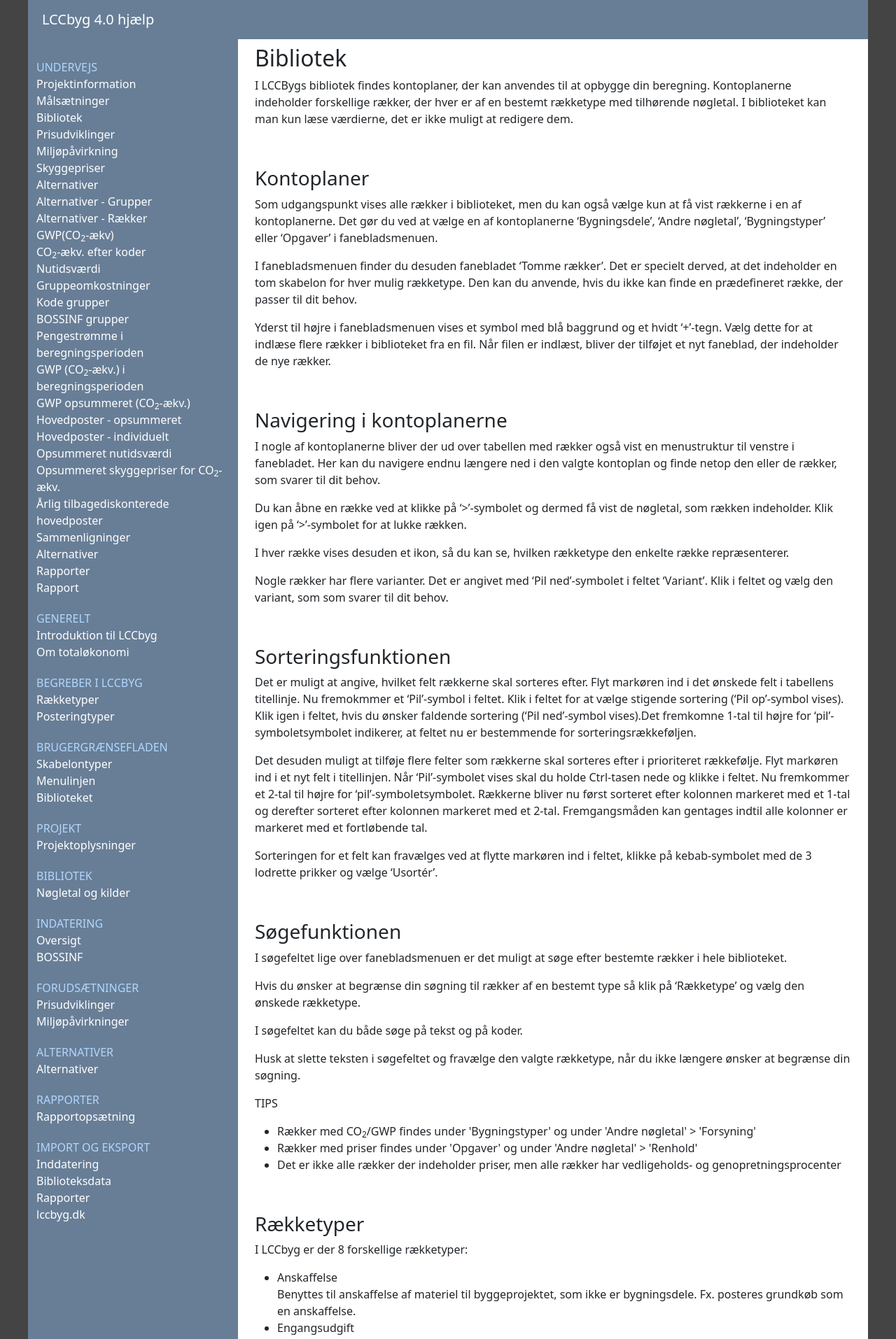
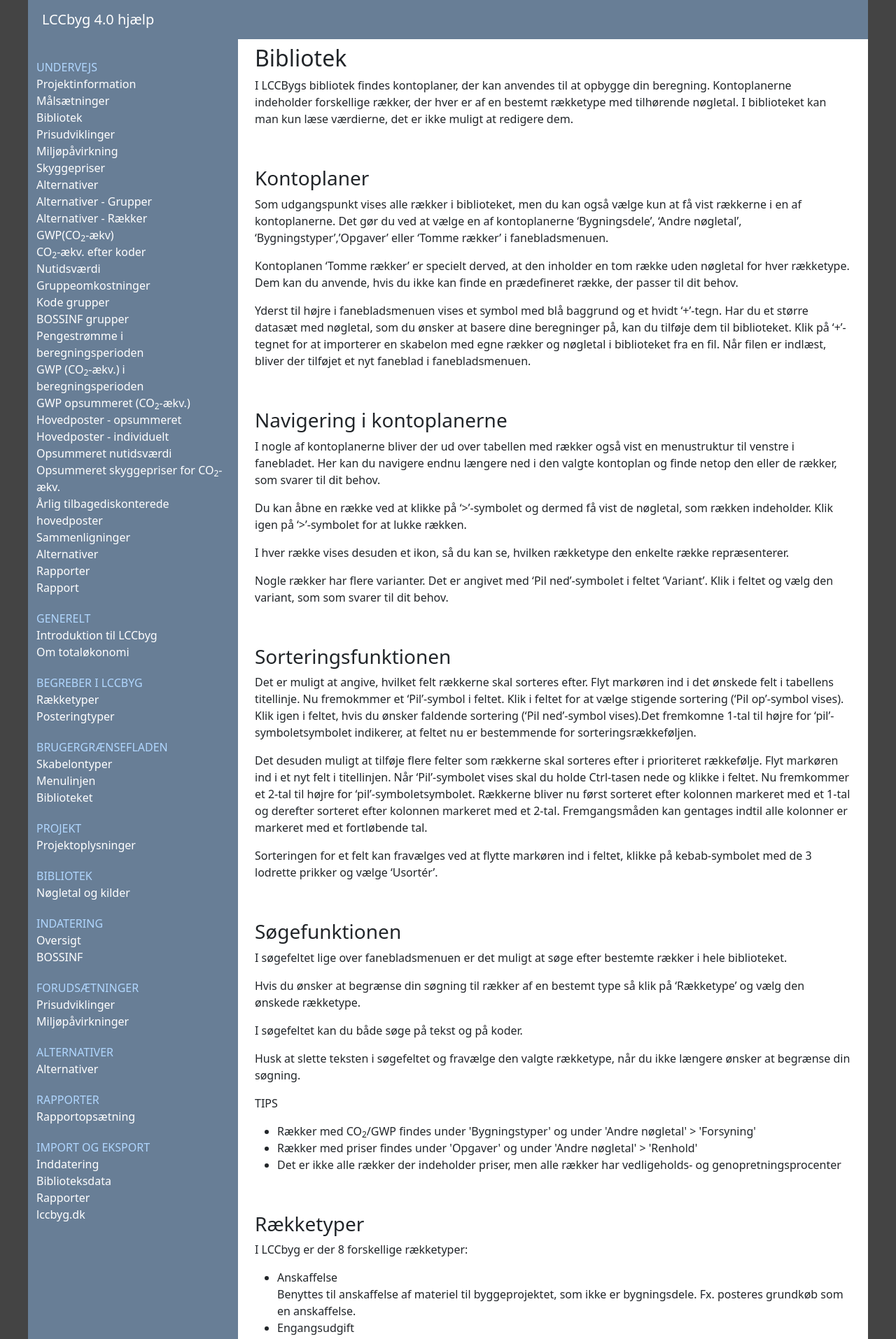
Before and after one commit to LccBuild/lccbyg-docs, a Jekyll site: the page built from docs/help/40/da/library/mainlibraries.md, in a window 1280 px wide. Shown: the top 1914 px of the page at 70% size. Built offline with Jekyll 4.4.1, drawn with Linux system fonts in a browser that asks for light colours.

Commit message:
Update mainlibraries.md

```diff
--- a/docs/help/40/da/library/mainlibraries.md
+++ b/docs/help/40/da/library/mainlibraries.md
@@ -9,11 +9,11 @@ I LCCBygs bibliotek findes kontoplaner, der kan anvendes til at opbygge din bere
 <br />
 
 ### Kontoplaner
-Som udgangspunkt vises alle rækker i biblioteket, men du kan også vælge kun at få vist rækkerne i en af kontoplanerne. Det gør du ved at vælge en af kontoplanerne 'Bygningsdele', 'Andre nøgletal', 'Bygningstyper' eller 'Opgaver' i fanebladsmenuen.
+Som udgangspunkt vises alle rækker i biblioteket, men du kan også vælge kun at få vist rækkerne i en af kontoplanerne. Det gør du ved at vælge en af kontoplanerne 'Bygningsdele', 'Andre nøgletal', 'Bygningstyper','Opgaver' eller 'Tomme rækker' i fanebladsmenuen.
 
-I fanebladsmenuen finder du desuden fanebladet 'Tomme rækker'. Det er specielt derved, at det indeholder en tom skabelon for hver mulig rækketype. Den kan du anvende, hvis du ikke kan finde en prædefineret række, der passer til dit behov.
+Kontoplanen 'Tomme rækker' er specielt derved, at den inholder en tom række uden nøgletal for hver rækketype. Dem kan du anvende, hvis du ikke kan finde en prædefineret række, der passer til dit behov.
 
-Yderst til højre i fanebladsmenuen vises et symbol med blå baggrund og et hvidt '+'-tegn. Vælg dette for at indlæse flere rækker i biblioteket fra en fil. Når filen er indlæst, bliver der tilføjet et nyt faneblad, der indeholder de nye rækker.
+Yderst til højre i fanebladsmenuen vises et symbol med blå baggrund og et hvidt '+'-tegn. Har du et større datasæt med nøgletal, som du ønsker at basere dine beregninger på, kan du tilføje dem til biblioteket.  Klik på '+'-tegnet for at importerer en skabelon med egne rækker og nøgletal i biblioteket fra en fil. Når filen er indlæst, bliver der tilføjet et nyt faneblad i fanebladsmenuen.
 
 <br />
 
```
